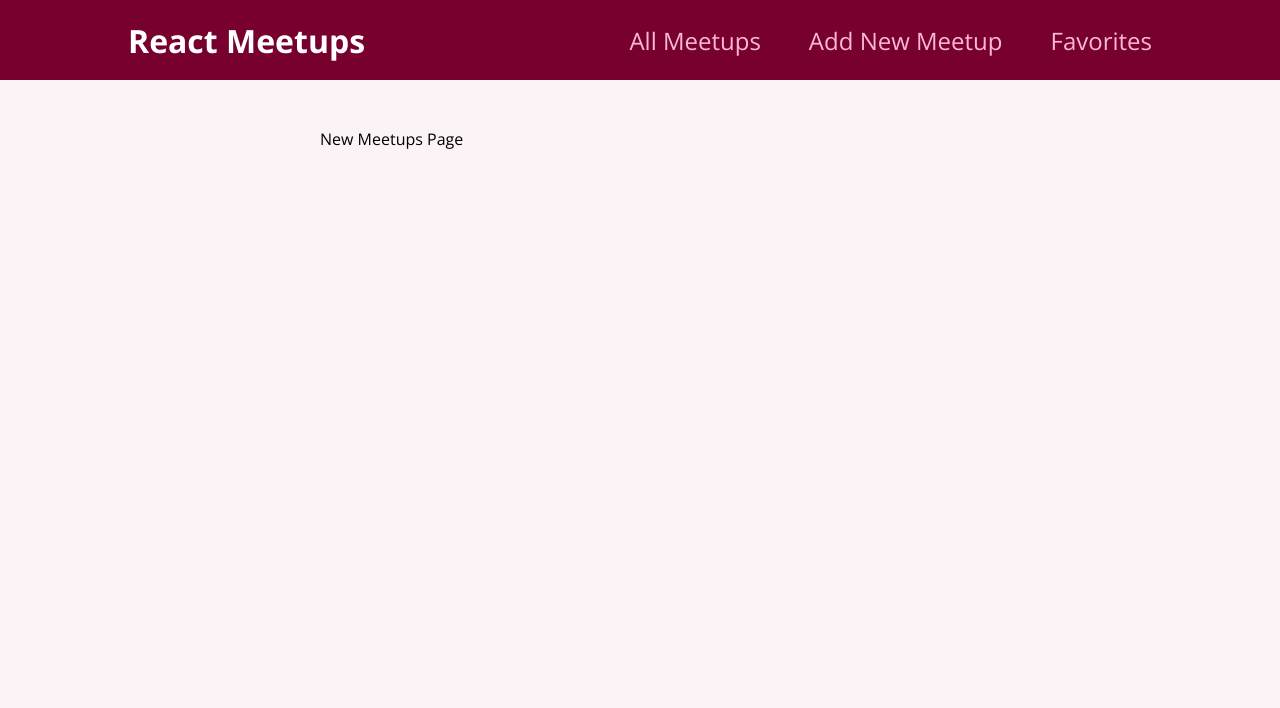
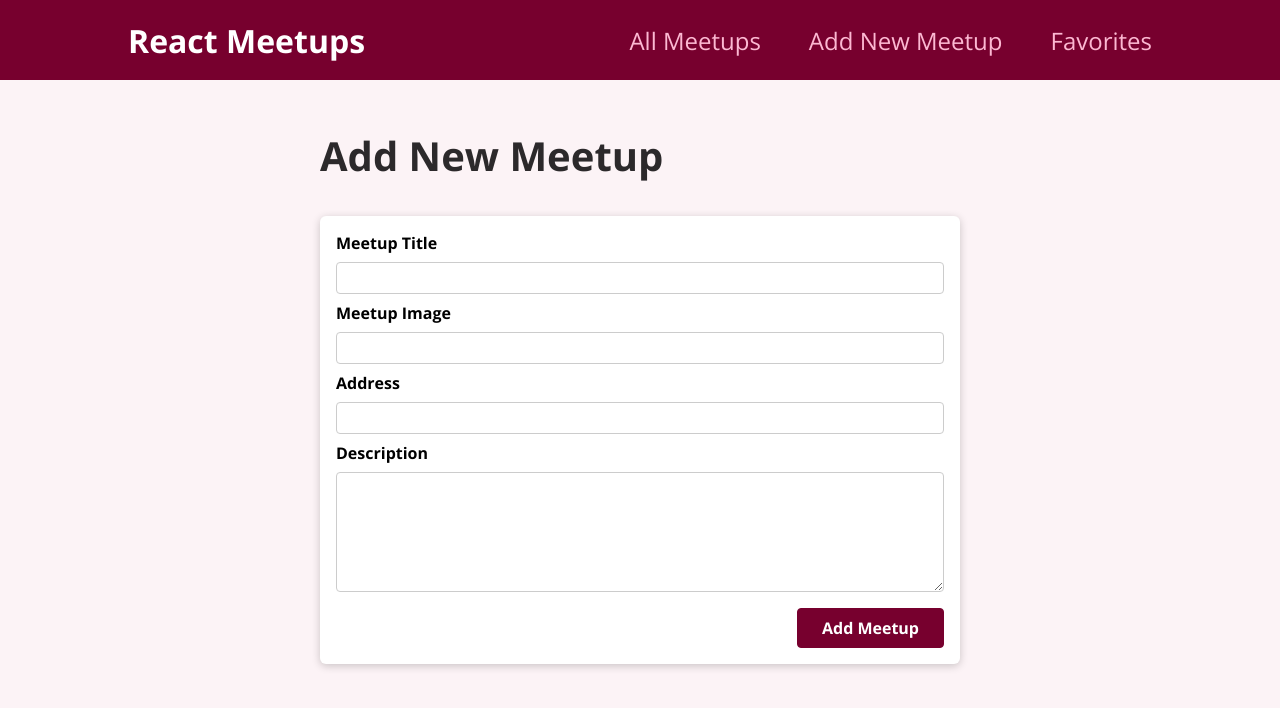
Before and after one commit to vtivadze/react-summary, a React (Create React App) app: page /new-meetup in a window 1280 px wide. Shown: the top 708 px of the page. Built offline with nearby package versions, Linux system fonts and the light colour scheme.

Commit message:
Create a form for adding a new meetup

```diff
--- /dev/null
+++ b/src/components/meetups/NewMeetupForm.js
@@ -0,0 +1,32 @@
+import Card from '../ui/Card';
+import classes from './NewMeetupForm.module.css';
+
+function NewMeetupForm() {
+  return (
+    <Card>
+      <form className={classes.form}>
+        <div className={classes.control}>
+          <label htmlFor='title'>Meetup Title</label>
+          <input type='text' required id='title' />
+        </div>
+        <div className={classes.control}>
+          <label htmlFor='image'>Meetup Image</label>
+          <input type='url' required id='image' />
+        </div>
+        <div className={classes.control}>
+          <label htmlFor='address'>Address</label>
+          <input type='text' required id='address' />
+        </div>
+        <div className={classes.control}>
+          <label htmlFor='description'>Description</label>
+          <textarea id='description' rows='5' required></textarea>
+        </div>
+        <div className={classes.actions}>
+          <button>Add Meetup</button>
+        </div>
+      </form>
+    </Card>
+  );
+}
+
+export default NewMeetupForm;
--- /dev/null
+++ b/src/components/meetups/NewMeetupForm.module.css
@@ -0,0 +1,45 @@
+.form {
+  padding: 1rem;
+}
+
+.control {
+  margin-bottom: 0.5rem;
+}
+
+.control label {
+  display: block;
+  font-weight: bold;
+  margin-bottom: 0.5rem;
+}
+
+.control input,
+.control textarea {
+  display: block;
+  font: inherit;
+  border-radius: 4px;
+  border: 1px solid #ccc;
+  padding: 0.25rem;
+  width: 100%;
+}
+
+.actions {
+  margin-top: 1rem;
+  text-align: right;
+}
+
+.actions button {
+  font: inherit;
+  cursor: pointer;
+  background-color: #77002e;
+  color: white;
+  padding: 0.5rem 1.5rem;
+  border: 1px solid #77002e;
+  border-radius: 4px;
+  font-weight: bold;
+}
+
+.actions button:hover,
+.actions button:active {
+  background-color: #a50e48;
+  border-color: #a50e48;
+}
--- a/src/pages/NewMeetup.js
+++ b/src/pages/NewMeetup.js
@@ -1,5 +1,10 @@
+import NewMeetupForm from '../components/meetups/NewMeetupForm';
+
 function NewMeetupPage() {
-  return <div>New Meetups Page</div>;
+  return <section>
+    <h1>Add New Meetup</h1>
+    <NewMeetupForm />
+  </section>
 }
 
 export default NewMeetupPage;
```
Also changed, not shown: 1 other file (tests, documents, lock files or other folders).
